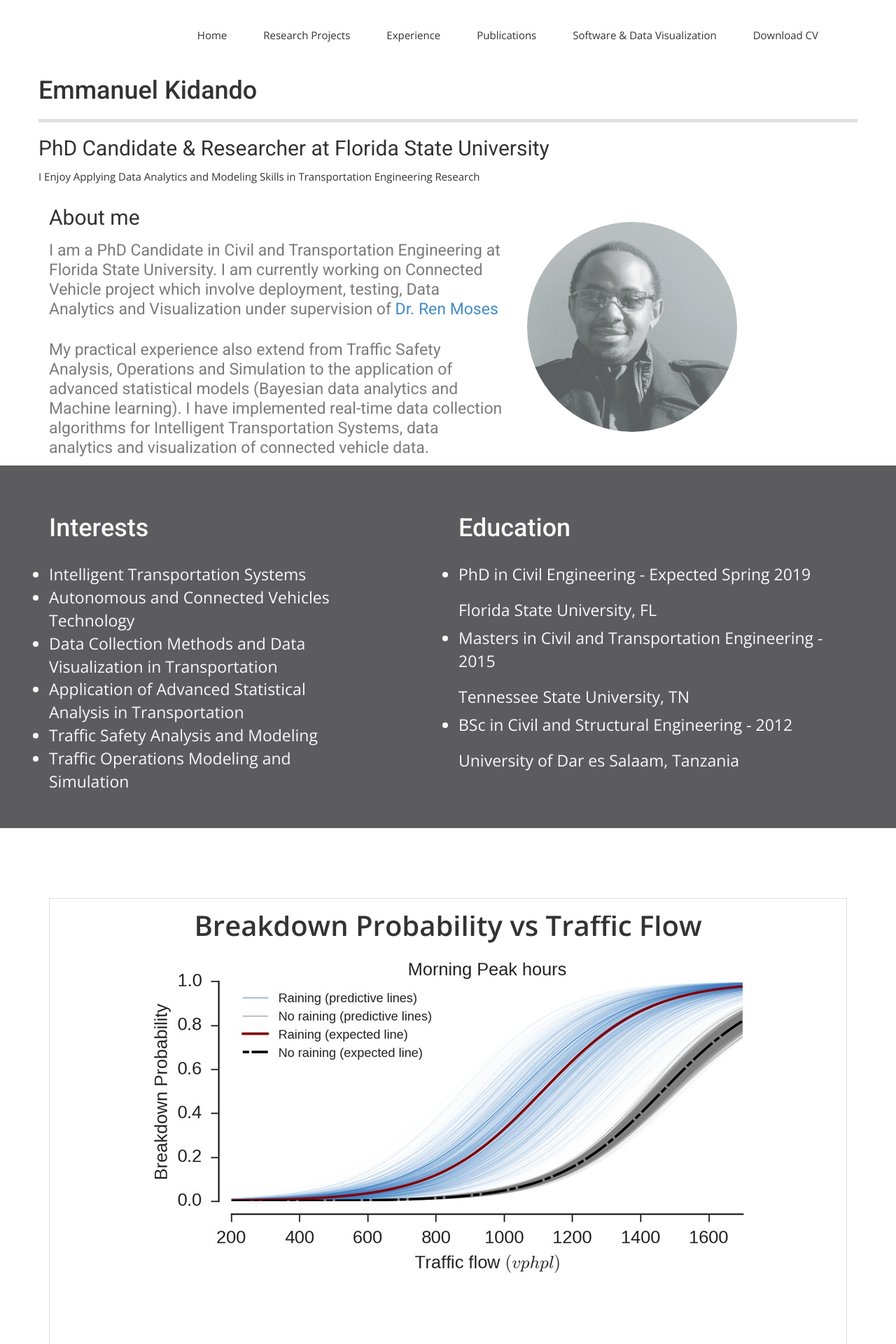
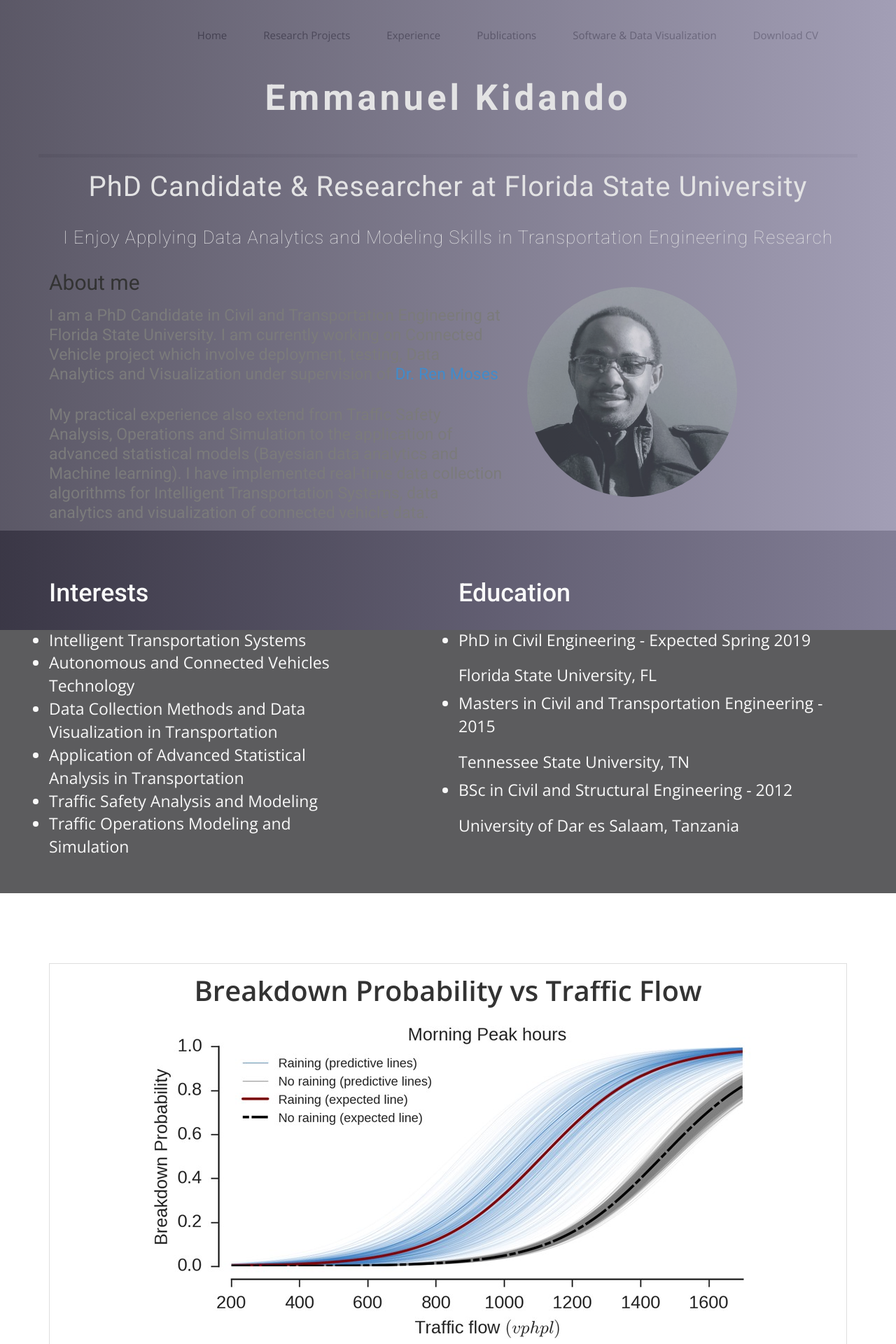
Before and after one commit to ekidando/Emma, a Jekyll site: the page built from index.html, in a window 1280 px wide. Shown: the top 1920 px of the page at 70% size. Built offline with Jekyll 4.4.1, drawn with Linux system fonts in a browser that asks for light colours; nearby versions of some CDN libraries; some web fonts are replaced.

Commit message:
Update airspace.css

```diff
--- a/css/airspace.css
+++ b/css/airspace.css
@@ -143,12 +143,62 @@ font header .navbar-default .navbar-nav li a:hover {
 
 }
 
+#Mainpage {
+  background: url("../img/1.jpg") no-repeat;
+  background-size: cover;
+  background-attachment: fixed;
+  background-position: 10% 0%;
+  padding: 200px 0 280px 0;
+  position: relative;
+}
+#Mainpage:before {
+  content: "";
+  position: absolute;
+  left: 0;
+  top: 0;
+  bottom: 0;
+  right: 0;
+  width: 100%;
+  height: 100%;
+  background: linear-gradient(to left, #8b86a3, #322e40);
+  opacity: 0.8;
+}
+#Mainpage .block {
+  color: #E3E3E4;
+  text-align: center;
+}
+#Mainpage .block h1 {
+  font-family: 'Roboto', sans-serif;
+  font-weight: 100;
+  font-size: 51px;
+  line-height: 60px;
+  letter-spacing: 5px;
+  padding-bottom: 30px;
+  font-weight: bold;
+}
+#Mainpage .block h2 {
+  font-size: 40px;
+  font-weight: 400;
+  padding-bottom: 20px;
+  font-family: 'Roboto', sans-serif;
+  letter-spacing: 1px;
+  }
+#Mainpage .block p {
+  font-size: 26px;
+  line-height: 40px;
+  font-family: 'Roboto', sans-serif;
+  font-weight: 100;
+  letter-spacing: 1px;
+}
+
+
 /*---------------------------------------------
 					Index Start
 -----------------------------------------------*/
 /*--
 	Slider Start
 --*/
+
 #slider {
   background: url("../img/1.jpg") no-repeat;
   background-size: cover;
```
